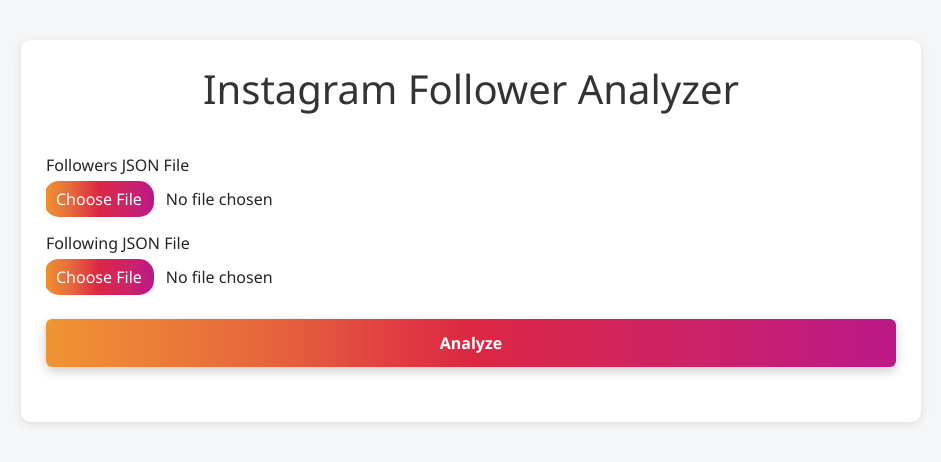
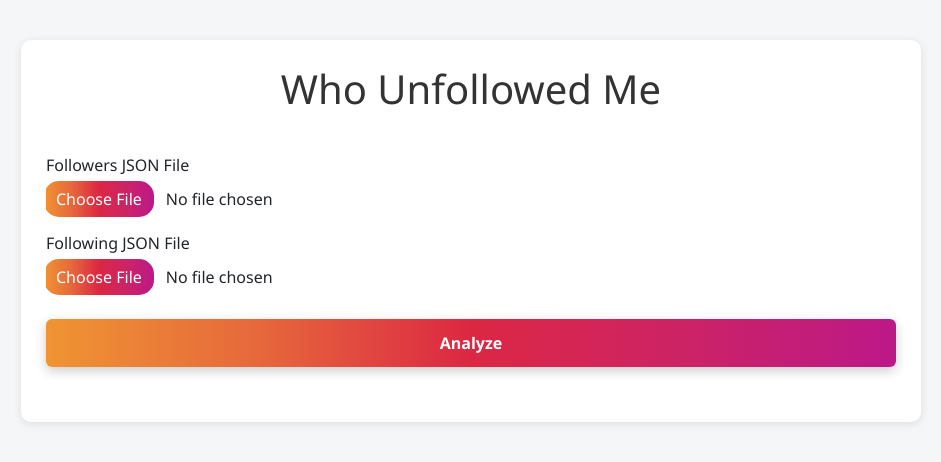
Before and after one commit to PBailey954/WhoUnfollowMe, a Flask app: page / in a window 1280 px wide. Shown: the top 462 px of the page, without its empty margins (169-1110 px from the left). Run offline with Flask 3, Linux system fonts and the light colour scheme.

Commit message:
update the title

```diff
--- a/Templates/index.html
+++ b/Templates/index.html
@@ -10,7 +10,7 @@
 </head>
 <body>
     <div class="container">
-        <h1>Instagram Follower Analyzer</h1>
+        <h1>Who Unfollowed Me</h1>
         <form id="uploadForm" method="post" enctype="multipart/form-data">
             <div class="file-inputs">
                 <label>Followers JSON File</label>
```
